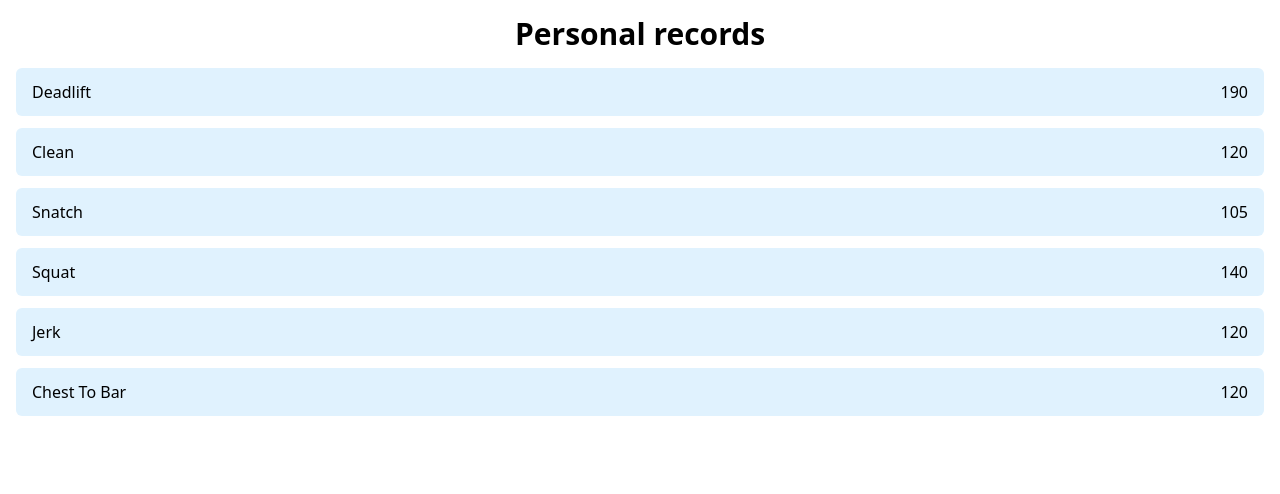
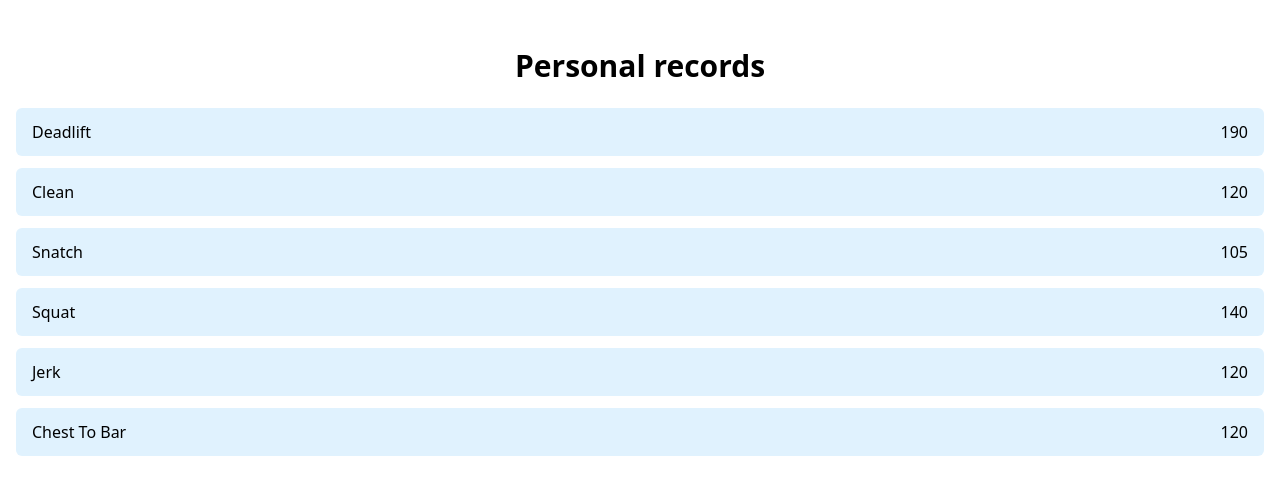
Before and after one commit to MENT3/personals-records, a Nuxt app: page / in a window 1280 px wide. Shown: the top 494 px of the page. Built offline with nearby package versions, Linux system fonts and the light colour scheme.

Commit message:
refactor: add more space to title

```diff
--- a/pages/index.vue
+++ b/pages/index.vue
@@ -1,6 +1,6 @@
 <template>
   <div class="text-center">
-    <h1 class="py-4 text-3xl font-semibold">Personal records</h1>
+    <h1 class="pt-12 pb-6 text-3xl font-semibold">Personal records</h1>
     <div @click.prevent.stop>
       <RecordItem
         v-for="record in records"
```
